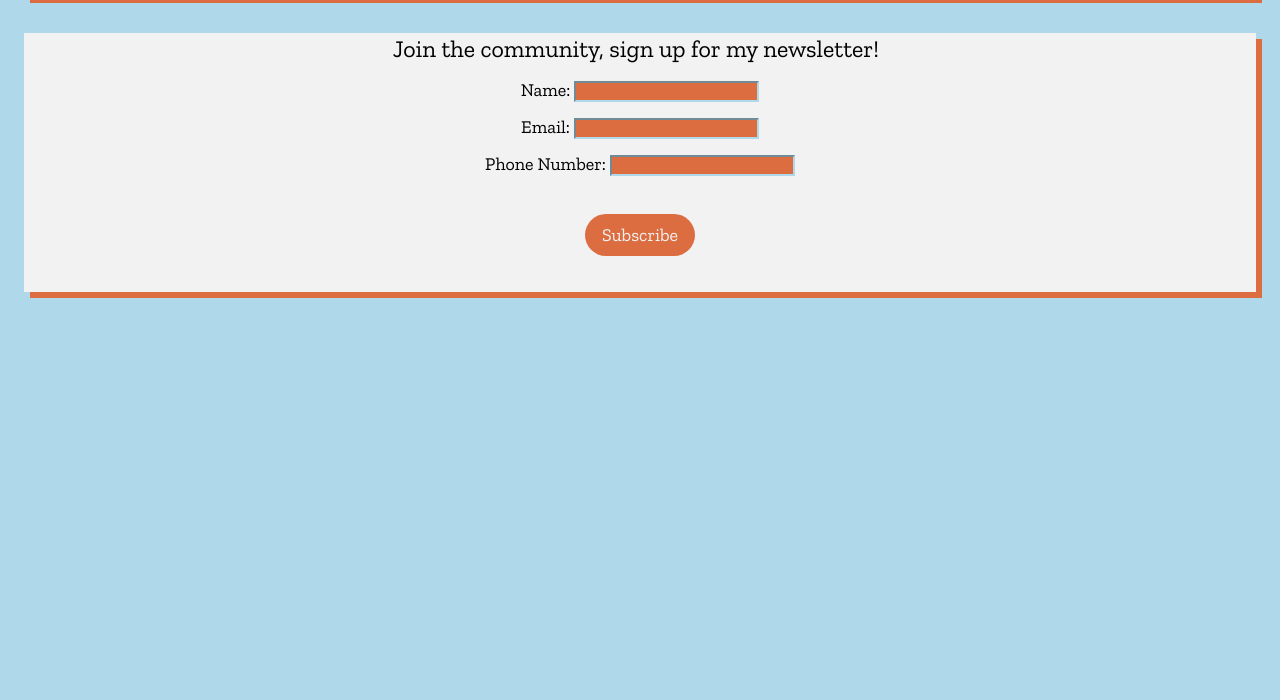
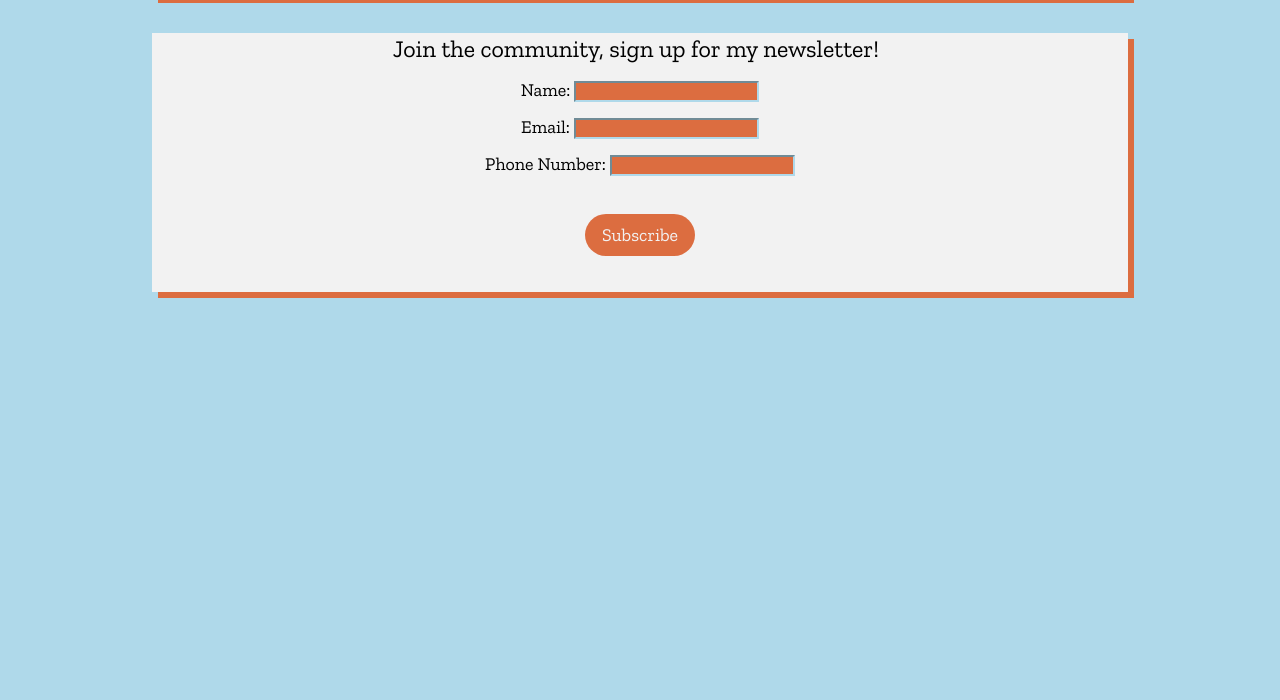
Before and after one commit to pictonzs/Project-One-ITM362, a plain HTML site: page index.html in a window 1280 px wide. Shown: the part 100-800 px from the top of the page. Drawn offline with nearby package versions, Linux system fonts and the light colour scheme.

Commit message:
Add media query

```diff
--- a/assets/css/screen.css
+++ b/assets/css/screen.css
@@ -77,3 +77,15 @@ button:hover {
   background-color: #f2f2f2;
   border-color: #dc6d40;
 }
+
+
+@media screen and (min-width: 544px) {
+  html {
+  margin-left: 10%;
+  margin-right: 10%;
+  }
+  body {
+  display: flex;
+  flex-direction: column;
+  }
+}
```
